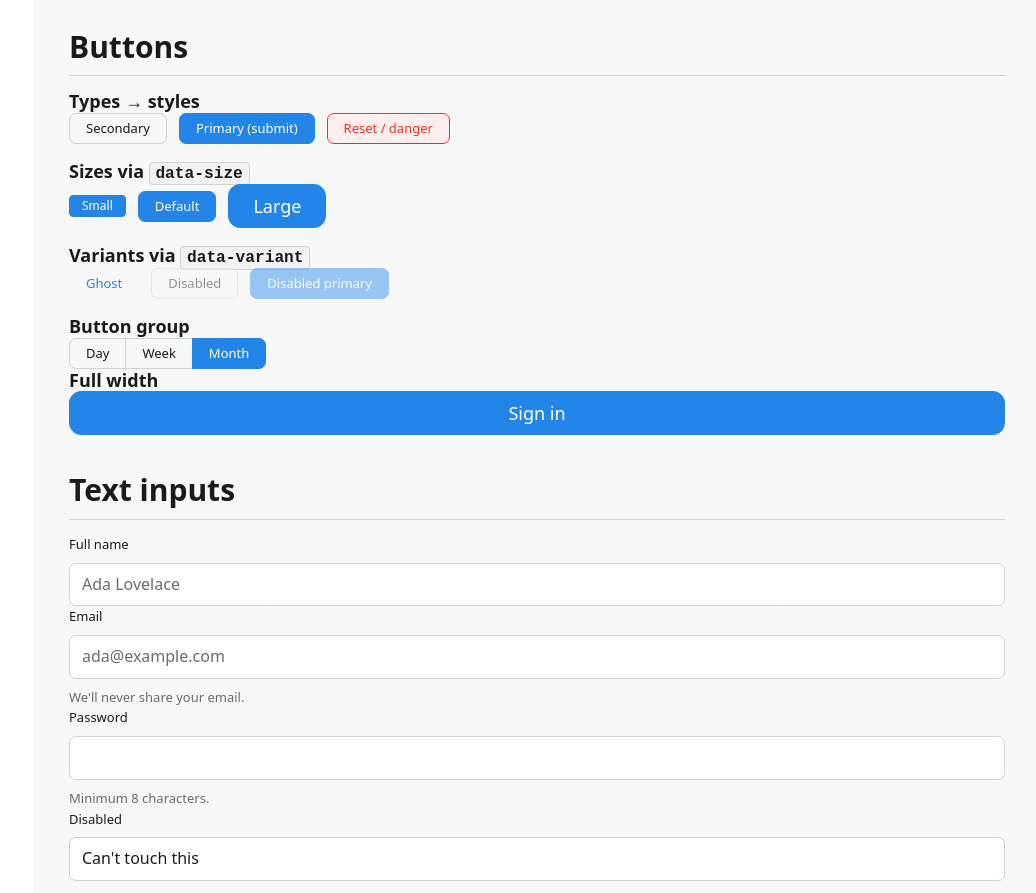
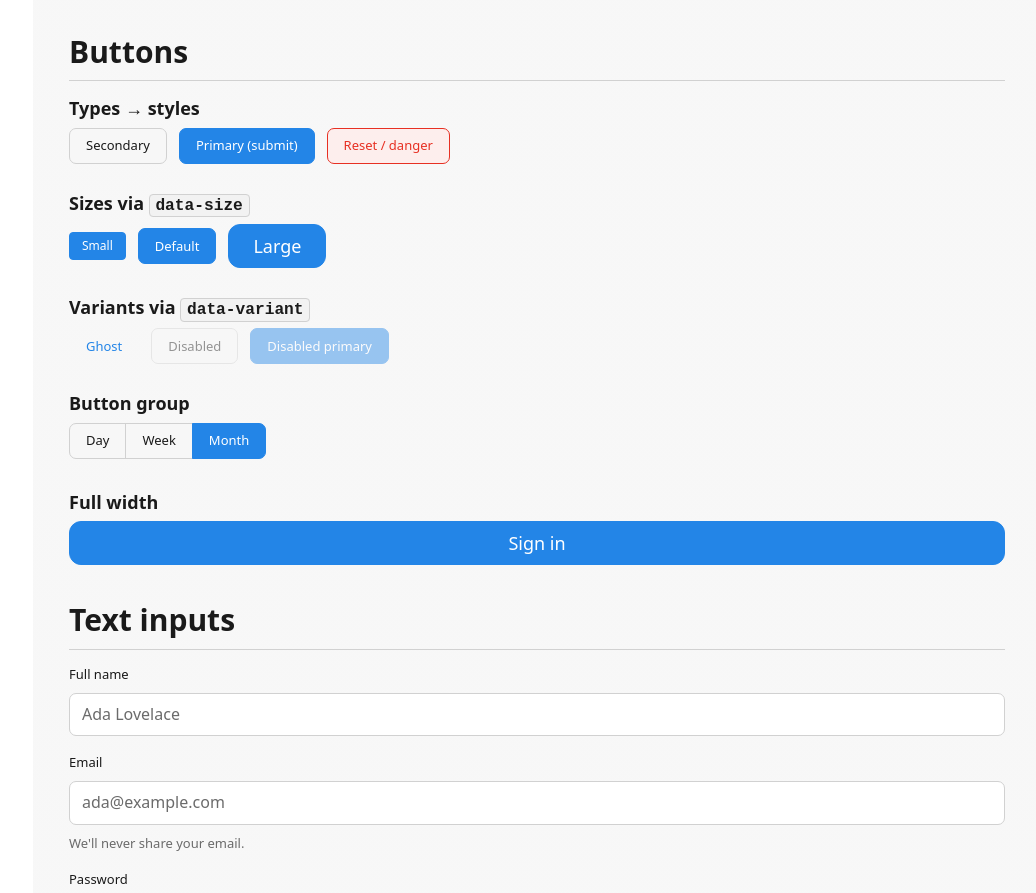
Before and after one commit to Maddoxx88/millet, a website: page docs/index.html in a window 1280 px wide. Shown: the part 829-1722 px from the top of the page, without its empty margins (239-1275 px from the left). Drawn offline with Linux system fonts and the light colour scheme.

Commit message:
ui: button style changes

```diff
--- a/docs/docs.css
+++ b/docs/docs.css
@@ -1,4 +1,4 @@
-/* Docs site chrome (keeps Millet component styling intact) */
+/* Docs site chrome — uses default Millet tokens (no custom brand palette) */
 
 :root {
   --docs-sidebar-w: 272px;
@@ -7,7 +7,7 @@
   --docs-shadow: 0 1px 0 hsl(0 0% 0% / 0.04), 0 10px 30px hsl(0 0% 0% / 0.06);
 }
 
-/* Optional manual theme override (default is auto via prefers-color-scheme) */
+/* Optional manual theme override (default follows prefers-color-scheme via millet.css) */
 :root[data-theme="light"] {
   color-scheme: light;
   --ml-bg: hsl(0 0% 100%);
@@ -67,7 +67,9 @@ body {
   color: var(--ml-text);
   font-weight: 700;
 }
-.docs-logo:hover { color: var(--ml-text); }
+.docs-logo:hover {
+  color: var(--ml-text);
+}
 
 .docs-theme-toggle {
   font-size: var(--ml-text-sm);
@@ -102,7 +104,13 @@ body {
 }
 
 .docs-main {
-  background: linear-gradient(180deg, var(--ml-bg) 0, var(--ml-bg) 240px, var(--ml-bg-raised) 240px, var(--ml-bg-raised) 100%);
+  background: linear-gradient(
+    180deg,
+    var(--ml-bg) 0,
+    var(--ml-bg) 240px,
+    var(--ml-bg-raised) 240px,
+    var(--ml-bg-raised) 100%
+  );
 }
 
 .docs-topbar {
@@ -116,6 +124,12 @@ body {
 }
 :root[data-theme="dark"] .docs-topbar {
   background: hsl(0 0% 9% / 0.7);
+}
+
+@media (prefers-color-scheme: dark) {
+  html:not([data-theme="light"]) .docs-topbar {
+    background: hsl(0 0% 9% / 0.7);
+  }
 }
 
 .docs-topbar-inner {
@@ -158,6 +172,7 @@ body {
 
 .docs-hero h1 {
   letter-spacing: -0.03em;
+  color: var(--ml-text);
 }
 
 .docs-lede {
@@ -187,7 +202,9 @@ body {
   padding: 16px 16px 14px;
   box-shadow: var(--docs-shadow);
 }
-.docs-card h4 { margin-bottom: 6px; }
+.docs-card h4 {
+  margin-bottom: 6px;
+}
 .docs-card p {
   color: var(--ml-text-muted);
   font-size: var(--ml-text-sm);
@@ -207,24 +224,48 @@ body {
   margin-bottom: 14px;
   padding-bottom: 10px;
   border-bottom: 1px solid var(--ml-border);
+  color: var(--ml-text);
 }
 
+.docs-section > h4 {
+  margin-top: var(--ml-space-6);
+  margin-bottom: var(--ml-space-2);
+  font-weight: 600;
+}
+
+.docs-section > h2 + h4 {
+  margin-top: var(--ml-space-4);
+}
+
+.docs-section > .ml-btn-row + h4,
+.docs-section > .ml-btn-group + h4 {
+  margin-top: var(--ml-space-2);
+}
+
+/* Fallback row for inline control groups */
 .row {
   display: flex;
   flex-wrap: wrap;
-  gap: 0.75rem;
   align-items: center;
+  gap: var(--ml-space-3);
+  margin-bottom: var(--ml-space-4);
+}
+
+.ml-field {
   margin-bottom: 1rem;
 }
 
-/* Mobile */
 @media (max-width: 980px) {
-  .docs-shell { grid-template-columns: 1fr; }
+  .docs-shell {
+    grid-template-columns: 1fr;
+  }
   .docs-sidebar {
     position: relative;
     height: auto;
     border-right: none;
     border-bottom: 1px solid var(--ml-border);
   }
-  .docs-card-grid { grid-template-columns: 1fr; }
+  .docs-card-grid {
+    grid-template-columns: 1fr;
+  }
 }
--- a/docs/index.html
+++ b/docs/index.html
@@ -106,30 +106,30 @@
   <h2 id="buttons-title">Buttons</h2>
 
   <h4>Types → styles</h4>
-  <div class="row">
-    <button>Secondary</button>
+  <div class="ml-btn-row">
+    <button type="button">Secondary</button>
     <button type="submit">Primary (submit)</button>
     <button type="reset">Reset / danger</button>
   </div>
 
   <h4>Sizes via <code>data-size</code></h4>
-  <div class="row">
+  <div class="ml-btn-row">
     <button type="submit" data-size="sm">Small</button>
     <button type="submit">Default</button>
     <button type="submit" data-size="lg">Large</button>
   </div>
 
   <h4>Variants via <code>data-variant</code></h4>
-  <div class="row">
-    <button data-variant="ghost">Ghost</button>
-    <button disabled>Disabled</button>
+  <div class="ml-btn-row">
+    <button type="button" data-variant="ghost">Ghost</button>
+    <button type="button" disabled>Disabled</button>
     <button type="submit" disabled>Disabled primary</button>
   </div>
 
   <h4>Button group</h4>
   <div class="ml-btn-group">
-    <button>Day</button>
-    <button>Week</button>
+    <button type="button">Day</button>
+    <button type="button">Week</button>
     <button type="submit">Month</button>
   </div>
 
@@ -262,7 +262,7 @@
       <label for="f-terms">I agree to the <a href="#">terms</a></label>
     </div>
 
-    <div class="row">
+    <div class="ml-btn-row">
       <button type="submit">Send message</button>
       <button type="reset">Clear</button>
     </div>
--- a/src/css/millet.css
+++ b/src/css/millet.css
@@ -216,6 +216,8 @@ input[type="reset"] {
   cursor: pointer;
   white-space: nowrap;
   text-decoration: none;
+  /* Align rows when mixing ghost / bordered / disabled */
+  min-height: 2.25rem;
   transition:
     background var(--ml-duration) var(--ml-ease),
     border-color var(--ml-duration) var(--ml-ease),
@@ -275,6 +277,7 @@ input[type="reset"]:disabled {
 button[data-size="sm"],
 input[type="button"][data-size="sm"],
 input[type="submit"][data-size="sm"] {
+  min-height: 1.75rem;
   padding: var(--ml-space-1) var(--ml-space-3);
   font-size: 0.75rem;
   border-radius: var(--ml-radius-sm);
@@ -283,6 +286,7 @@ input[type="submit"][data-size="sm"] {
 button[data-size="lg"],
 input[type="button"][data-size="lg"],
 input[type="submit"][data-size="lg"] {
+  min-height: 2.75rem;
   padding: var(--ml-space-3) var(--ml-space-5);
   font-size: var(--ml-text-lg);
   border-radius: var(--ml-radius-lg);
@@ -502,6 +506,8 @@ legend {
 .ml-btn-group {
   display: inline-flex;
   gap: 0;
+  margin-bottom: var(--ml-space-5);
+  vertical-align: top;
 }
 .ml-btn-group button,
 .ml-btn-group input[type="button"] {
@@ -517,3 +523,20 @@ legend {
 .ml-btn-group input + input {
   margin-left: -1px;
 }
+
+/* Horizontal button demos — even gaps, no stray wrap / misalignment */
+.ml-btn-row {
+  display: flex;
+  flex-wrap: nowrap;
+  align-items: center;
+  gap: var(--ml-space-3);
+  margin: 0 0 var(--ml-space-5);
+  max-width: 100%;
+  overflow-x: auto;
+  overflow-y: hidden;
+  padding-bottom: var(--ml-space-1);
+  -webkit-overflow-scrolling: touch;
+}
+.ml-btn-row > * {
+  flex: 0 0 auto;
+}
```
